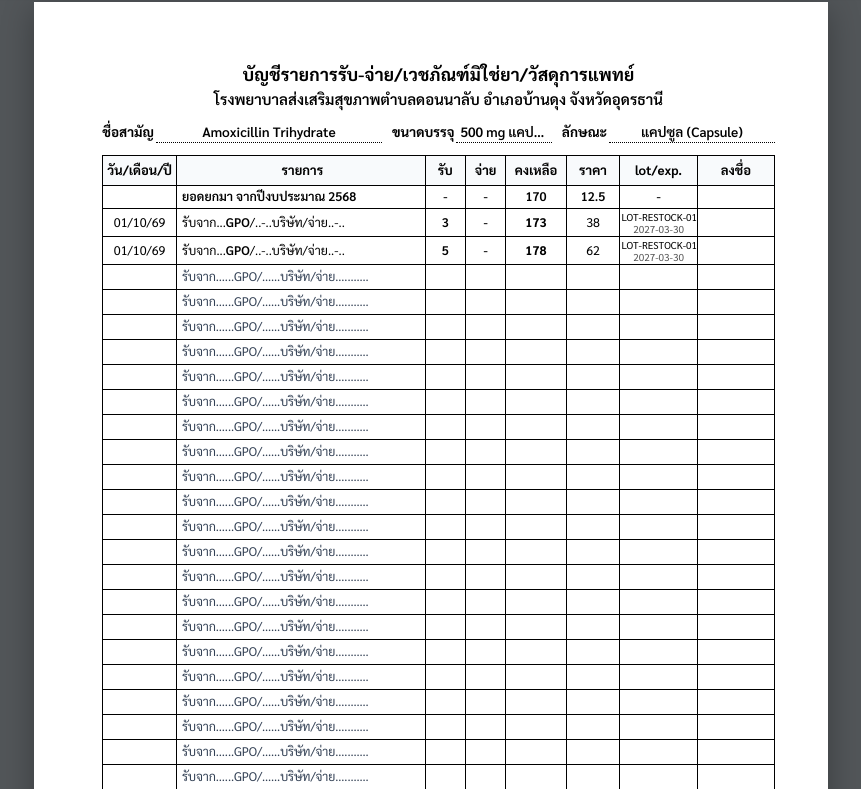
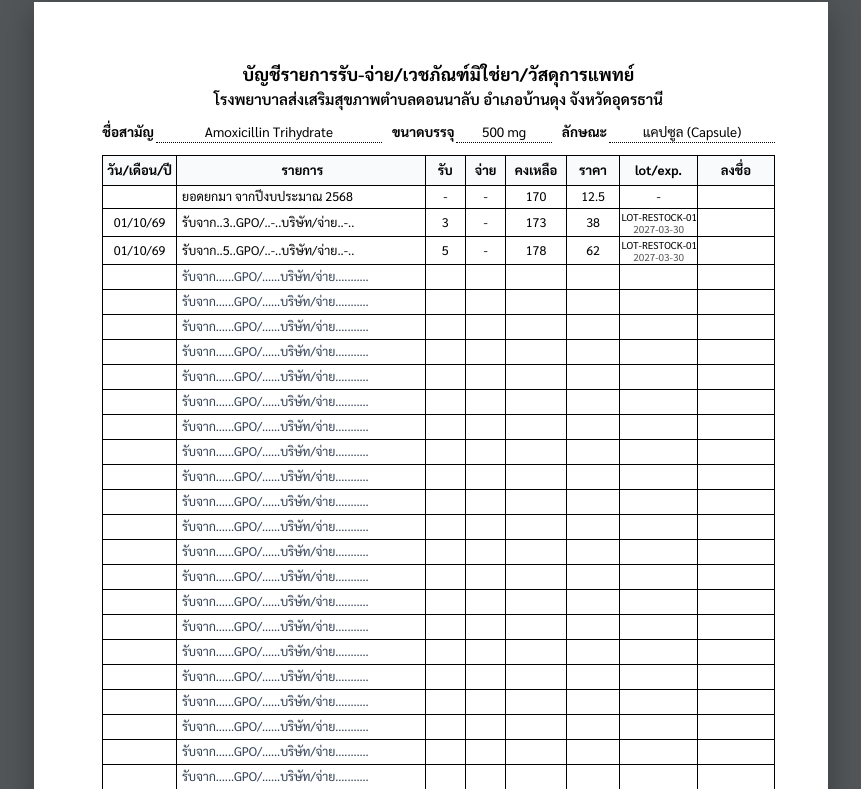
Before and after one commit to MRAtommic/pharmacy_system, a Flask app: page /stock-card in a window 1280 px wide. Shown: the part 131-920 px from the top of the page, without its empty margins (209-1070 px from the left). Run offline with Flask 3, Linux system fonts and the light colour scheme; a user stored in the database is signed in; data comes from the database, SQL or seed files in the repository.

Commit message:
fix: format dispense quantity without patient names, regular font-weight, clean packaging size without unit duplication

```diff
--- a/app.py
+++ b/app.py
@@ -5,6 +5,7 @@ Flask Application Entry Point
 
 import sys
 import os
+import re
 import json
 import sqlite3
 import logging
@@ -114,6 +115,20 @@ def mobile_scanner():
     u = current_user()
     return render_template("index.html", initial_view="scanner", base_url=Config.BASE_URL, current_user=u)
 
+def format_packaging_size(drug):
+    if not drug:
+        return "1*500 's"
+    strength = (drug.get("strength") or "").strip()
+    if strength:
+        cleaned = re.sub(r'\s*(เม็ด|ขวด|แคปซูล|ซอง|หลอด|ตลับ|กล่อง|ชิ้น|แผง)', '', strength).strip()
+        if cleaned:
+            return cleaned
+    name = drug.get("name", "")
+    m = re.search(r'(\d+(?:\.\d+)?\s*(?:mg|g|ml|mcg|มก\.?|มล\.?|%))', name, re.IGNORECASE)
+    if m:
+        return m.group(1)
+    return "1*500 's"
+
 @app.route("/stock-card")
 @login_required
 def stock_card_view():
@@ -140,20 +155,18 @@ def stock_card_view():
         tx["date_short"] = format_thai_date_short(tx["created_at"])
         if tx["type"] == "RECEIVE":
             is_gpo = "GPO" in (tx.get("supplier") or "") or "องค์การ" in (tx.get("supplier") or "")
+            qty_in = tx.get("qty_in") or tx.get("quantity") or "-"
             if is_gpo:
-                tx["particulars_html"] = 'รับจาก...<span class="fill-text">GPO</span>/..-..บริษัท/จ่าย..-..'
+                tx["particulars_html"] = f'รับจาก..<span class="fill-text">{qty_in}</span>..GPO/..-..บริษัท/จ่าย..-..'
             else:
-                supp = (tx.get("supplier") or "บริษัท")[:10]
-                tx["particulars_html"] = f'รับจาก..-..GPO/..<span class="fill-text">{supp}</span>../จ่าย..-..'
+                tx["particulars_html"] = f'รับจาก...-..GPO/..<span class="fill-text">{qty_in}</span>..บริษัท/จ่าย..-..'
             if tx.get("lot_number") and tx.get("expiry_date"):
                 tx["lot_exp_html"] = f'<div style="font-size:10px;line-height:1.15;"><div>{tx["lot_number"]}</div><div style="color:#555;">{tx["expiry_date"]}</div></div>'
             else:
                 tx["lot_exp_html"] = f'<span style="font-size:11px;">{tx.get("lot_number") or tx.get("expiry_date") or "-"}</span>'
         else:
-            rec = (tx.get("recipient") or "ผู้ป่วยนอก").replace("ผู้ป่วยนอก / ", "").strip()
-            if len(rec) > 12:
-                rec = rec[:10] + ".."
-            tx["particulars_html"] = f'รับจาก..-..GPO/..-..บริษัท/จ่าย..<span class="fill-text">{rec}</span>..'
+            qty_out = tx.get("qty_out") or tx.get("quantity") or "-"
+            tx["particulars_html"] = f'รับจาก...-..GPO/..-..บริษัท/จ่าย..<span class="fill-text">{qty_out}</span>..'
             tx["lot_exp_html"] = '-'
 
         if tx.get("total_price"):
@@ -175,7 +188,7 @@ def stock_card_view():
         opening_balance=opening_balance,
         transactions=transactions,
         empty_rows_count=empty_rows_count,
-        packaging=selected_drug.get("strength", "") + " " + (selected_drug.get("unit", "") or "1*500 's") if selected_drug else "1*500 's",
+        packaging=format_packaging_size(selected_drug),
         hospital_name="โรงพยาบาลส่งเสริมสุขภาพตำบลดอนนาลับ อำเภอบ้านดุง จังหวัดอุดรธานี",
         current_user=u,
         base_url=Config.BASE_URL
@@ -248,7 +261,7 @@ def export_stock_card_excel():
     ws["A2"].alignment = align_center
 
     ws.merge_cells("A3:H3")
-    ws["A3"] = f"ชื่อสามัญ: {drug.get('generic_name') or drug.get('name')}     ขนาดบรรจุ: {drug.get('strength', '')} {drug.get('unit', '')}     ลักษณะ: {drug.get('dosage_form', 'tablet')}"
+    ws["A3"] = f"ชื่อสามัญ: {drug.get('generic_name') or drug.get('name')}     ขนาดบรรจุ: {format_packaging_size(drug)}     ลักษณะ: {drug.get('dosage_form', 'tablet')}"
     ws["A3"].font = font_regular
     ws["A3"].alignment = align_left
 
@@ -277,9 +290,15 @@ def export_stock_card_excel():
         r_idx += 1
         d_short = format_thai_date_short(tx["created_at"])
         if tx["type"] == "RECEIVE":
-            part = f"รับจาก...{tx.get('supplier', 'GPO')}...บริษัท/จ่าย...-....."
+            is_gpo = "GPO" in (tx.get("supplier") or "") or "องค์การ" in (tx.get("supplier") or "")
+            qty_in = tx.get("qty_in") or tx.get("quantity") or "-"
+            if is_gpo:
+                part = f"รับจาก...{qty_in}...GPO/...-.....บริษัท/จ่าย...-....."
+            else:
+                part = f"รับจาก...-.....GPO/...{qty_in}...บริษัท/จ่าย...-....."
         else:
-            part = f"รับจาก...-.....GPO/...-.....บริษัท/จ่าย...{tx.get('recipient', 'ผู้ป่วยนอก')}....."
+            qty_out = tx.get("qty_out") or tx.get("quantity") or "-"
+            part = f"รับจาก...-.....GPO/...-.....บริษัท/จ่าย...{qty_out}....."
 
         ws.cell(row=r_idx, column=1, value=d_short).alignment = align_center
         ws.cell(row=r_idx, column=2, value=part).alignment = align_left
--- a/templates/stock_card.html
+++ b/templates/stock_card.html
@@ -219,7 +219,7 @@
         }
 
         .meta-val {
-            font-weight: 600;
+            font-weight: 400;
             color: #000000;
             outline: none;
             white-space: nowrap;
@@ -275,21 +275,21 @@
         .col-qty-in {
             width: 6%;
             text-align: center;
-            font-weight: 600;
+            font-weight: 400;
             white-space: nowrap;
         }
 
         .col-qty-out {
             width: 6%;
             text-align: center;
-            font-weight: 600;
+            font-weight: 400;
             white-space: nowrap;
         }
 
         .col-balance {
             width: 9%;
             text-align: center;
-            font-weight: 700;
+            font-weight: 400;
             white-space: nowrap;
         }
 
@@ -314,7 +314,7 @@
         }
 
         .row-opening-balance td {
-            font-weight: 600;
+            font-weight: 400;
         }
 
         .row-empty {
@@ -333,7 +333,7 @@
 
         .fill-text {
             color: #000000;
-            font-weight: 600;
+            font-weight: 400;
         }
 
         /* ── Print Specific Adjustments ── */
@@ -610,6 +610,19 @@
             }
         }
 
+        function formatPackagingSize(drug) {
+            if (!drug) return "1*500 's";
+            let str = (drug.strength || "").trim();
+            if (str) {
+                str = str.replace(/\s*(เม็ด|ขวด|แคปซูล|ซอง|หลอด|ตลับ|กล่อง|ชิ้น|แผง)/g, '').trim();
+                if (str) return str;
+            }
+            const name = drug.name || "";
+            const match = name.match(/(\d+(?:\.\d+)?\s*(?:mg|g|ml|mcg|มก\.?|มล\.?|%))/i);
+            if (match) return match[1];
+            return "1*500 's";
+        }
+
         function renderStockCard(d) {
             if (!d) return;
             const drug = d.drug || {};
@@ -620,8 +633,7 @@
 
             const pkgEl = document.getElementById('metaPackaging');
             if (pkgEl) {
-                const packagingStr = ((drug.strength || '') + ' ' + (drug.unit || '')).trim() || "1*500 's";
-                pkgEl.innerText = packagingStr;
+                pkgEl.innerText = formatPackagingSize(drug);
             }
 
             const dosageEl = document.getElementById('metaDosageForm');
@@ -663,11 +675,11 @@
 
                 if (tx.type === 'RECEIVE') {
                     const isGpo = (tx.supplier && (tx.supplier.toUpperCase().includes('GPO') || tx.supplier.includes('องค์การ')));
+                    const qtyVal = (tx.qty_in != null && tx.qty_in !== '') ? tx.qty_in : '-';
                     if (isGpo) {
-                        particulars = `รับจาก...<span class="fill-text">GPO</span>/..-..บริษัท/จ่าย..-..`;
+                        particulars = `รับจาก..<span class="fill-text">${qtyVal}</span>..GPO/..-..บริษัท/จ่าย..-..`;
                     } else {
-                        const supp = (tx.supplier || 'บริษัท').substring(0, 10);
-                        particulars = `รับจาก..-..GPO/..<span class="fill-text">${escapeHtml(supp)}</span>../จ่าย..-..`;
+                        particulars = `รับจาก...-..GPO/..<span class="fill-text">${qtyVal}</span>..บริษัท/จ่าย..-..`;
                     }
                     if (tx.lot_number && tx.expiry_date) {
                         lotExp = `<div style="font-size: 10px; line-height: 1.15;"><div>${escapeHtml(tx.lot_number)}</div><div style="color: #555;">${escapeHtml(tx.expiry_date)}</div></div>`;
@@ -675,9 +687,8 @@
                         lotExp = `<span style="font-size: 11px;">${escapeHtml(tx.lot_number || tx.expiry_date || '-')}</span>`;
                     }
                 } else {
-                    let rec = (tx.recipient || 'ผู้ป่วยนอก').replace(/ผู้ป่วยนอก\s*\/\s*/g, '').trim();
-                    if (rec.length > 12) rec = rec.substring(0, 10) + '..';
-                    particulars = `รับจาก..-..GPO/..-..บริษัท/จ่าย..<span class="fill-text">${escapeHtml(rec)}</span>..`;
+                    const qtyVal = (tx.qty_out != null && tx.qty_out !== '') ? tx.qty_out : '-';
+                    particulars = `รับจาก...-..GPO/..-..บริษัท/จ่าย..<span class="fill-text">${qtyVal}</span>..`;
                     lotExp = '-';
                 }
 
```
